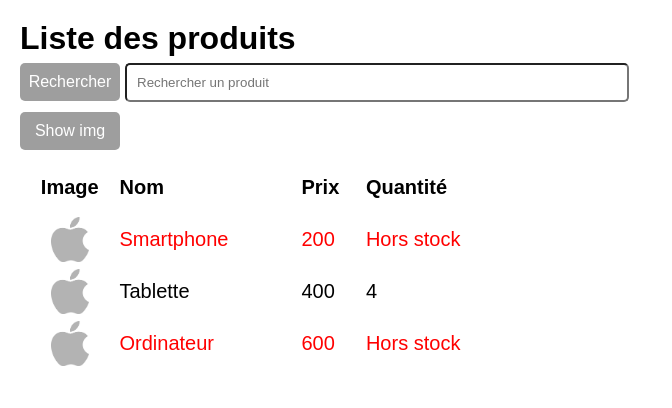
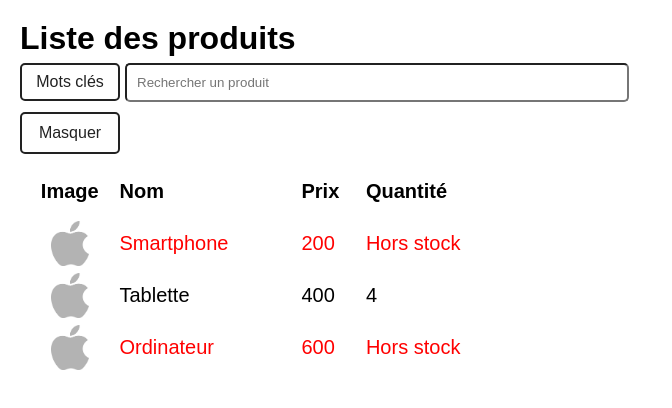
Before and after one commit to YesserBs/TpAngular, an Angular app: page / in a window 1280 px wide. Shown: the top 408 px of the page, without its empty margins (0-672 px from the left). Built offline with nearby package versions, Linux system fonts and the light colour scheme.

Commit message:
+ameliorations

```diff
--- a/src/app/products/products.component.css
+++ b/src/app/products/products.component.css
@@ -23,13 +23,13 @@ table {
 }
 
 #imgButton {
-    background-color: rgb(158, 158, 158);
+    border: 2px solid rgb(34, 34, 34);
     padding: 10px;
     width: 100px;
     margin-top: 5px;
     margin-bottom: 10px;
     border-radius: 5px;
-    color: white;
+    color: rgb(34, 34, 34);
     display: flex;
     justify-content: center;
     cursor: pointer;
@@ -44,12 +44,12 @@ table {
 }
 
 #searchButton {
-    background-color: rgb(158, 158, 158);
-    padding: 10px 0px;
+    border: 2px solid rgb(34, 34, 34);
+    color: rgb(34, 34, 34);
+    padding: 8px 0px;
     width: 100px;
     margin: 20px 0px;
     border-radius: 5px;
-    color: white;
     display: flex;
     justify-content: center;
     cursor: pointer;
--- a/src/app/products/products.component.html
+++ b/src/app/products/products.component.html
@@ -2,14 +2,15 @@
     <h1>Liste des produits</h1>
 
     <div id="search-bar">
-        <div (click)="searchProduct()" id="searchButton">
-            Rechercher
+        <div id="searchButton">
+            Mots clés
         </div>
         <input [(ngModel)]="recherche" (ngModelChange)="searchProduct()" id="search-input" type="text" placeholder="Rechercher un produit">
     </div>
 
     <div id="imgButton" (click)="toggleImg()">
-        Show img
+        <span *ngIf="showImg">Masquer</span>
+        <span *ngIf="!showImg">Montrer</span>
     </div>
     <table width="40%">
         <tr>
```
